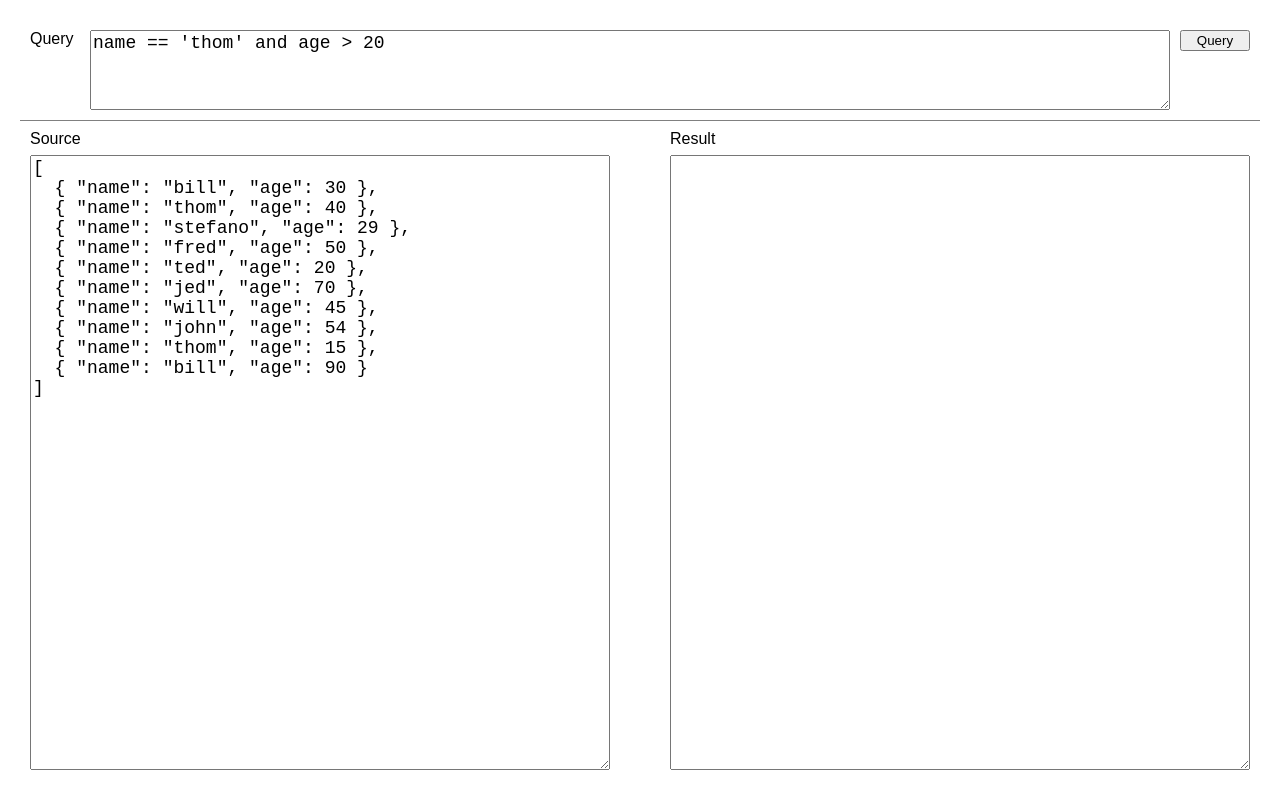
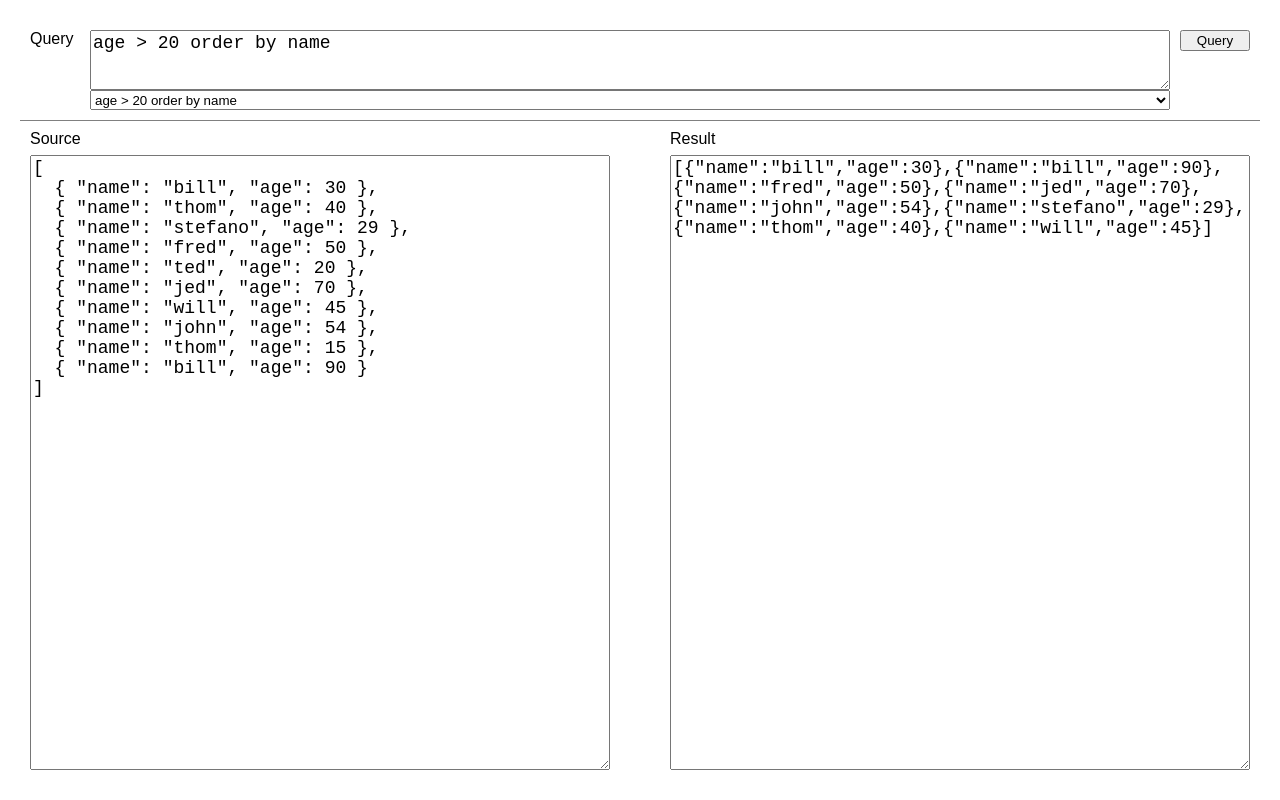
Before and after one commit to agilosoftware/objeq, a plain HTML site: page index.html in a window 1280 px wide. Drawn offline with Linux system fonts and the light colour scheme.

Commit message:
adding canned queries

```diff
--- a/index.html
+++ b/index.html
@@ -1,5 +1,6 @@
 <html>
 <head>
+  <title>Objeq Query Language Tester</title>
   <script type="text/javascript" src="objeq-parser.js"></script>
   <script type="text/javascript" src="objeq.js"></script>
   <script type="text/javascript">
@@ -11,6 +12,12 @@
         return key == '__objeq_id__' ? undefined : value;
       });
       document.getElementById('result').value = output;
+    }
+
+    function chooseQuery() {
+      var value = document.getElementById('queries').value;
+      document.getElementById('query').value = value;
+      performQuery();
     }
   </script>
   <style>
@@ -30,7 +37,11 @@
     #query {
       position: absolute;
       left: 70px; top: 10px;
-      bottom: 10px; right: 90px;
+      bottom: 30px; right: 90px;
+    }
+    #queries {
+      position: absolute;
+      left: 70px; bottom: 10px; right: 90px; height: 20px;
     }
     #run {
       position: absolute;
@@ -63,11 +74,17 @@
     }
   </style>
 </head>
-<body>
+<body onload="chooseQuery();">
   <div class="query">
     <div class="label">Query</div>
-    <textarea id="query">name == 'thom' and age > 20</textarea>
+    <textarea id="query"></textarea>
     <button id="run" onclick="performQuery();">Query</button>
+    <select id ="queries" onchange="chooseQuery();">
+      <option selected>age > 20 order by name</option>
+      <option>name == 'thom' and age > 20</option>
+      <option>order by name, age</option>
+      <option>order by age, name select name</option>
+    </select>
   </div>
   <div class="source">
     <div class="label">Source</div>
```
